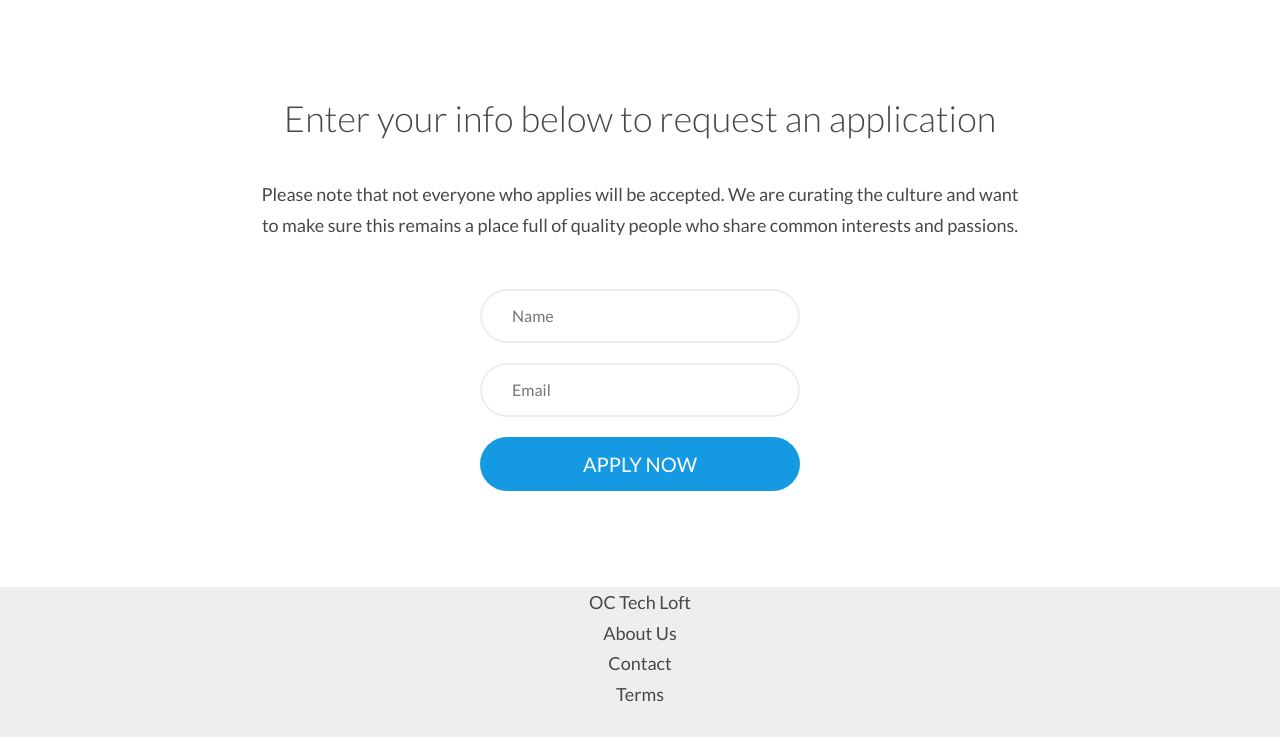
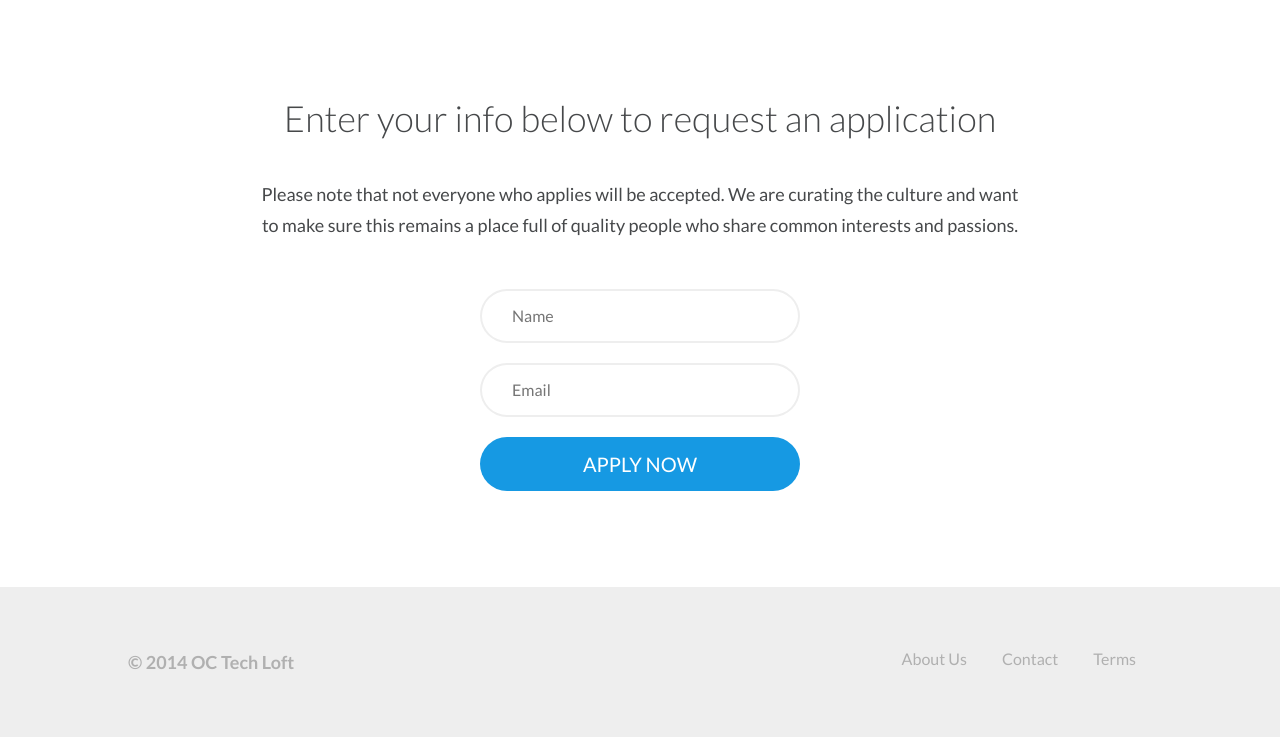
Before and after one commit to Kajabi/techloft, a plain HTML site: page index.html in a window 1280 px wide. Shown: the part 2803-3540 px from the top of the page. Before the commit the page ends 3513 px from the top, so only its background shows below. Drawn offline with nearby package versions, Linux system fonts and the light colour scheme.

Commit message:
Fixed the footer.

```diff
--- a/index.html
+++ b/index.html
@@ -120,10 +120,12 @@
     </div>
     <div class="section" id="footer">
       <div class="container">
-        <p>OC Tech Loft</p>
-        <p>About Us</p>
-        <p>Contact</p>
-        <p>Terms</p>
+        <p id="footer-left">&copy; 2014 OC Tech Loft</p>
+        <div id="footer-items">
+          <a class="pure-button button-footer">About Us</a>
+          <a class="pure-button button-footer">Contact</a>
+          <a class="pure-button button-footer">Terms</a>
+        </div>
       </div>
     </div>
 
--- a/scss/style.scss
+++ b/scss/style.scss
@@ -56,12 +56,19 @@ $color-default:           $tubular-text;
 $container-width:         64em;
 $text-container-width:    48em;
 
-
 // Navigation
 $nav-height:              3em;
 $nav-padding:             1em;
 $nav-button-color:        transparent;
 $nav-item-color:          $tubular-text;
+
+// Footer
+$footer-height:           3em;
+$footer-padding:          3em;
+$footer-background-color: #EEE;
+$footer-button-color:     transparent;
+$footer-item-color:       $light-grey;
+$footer-item-size:        1em;
 
 // Styling
 $overlay-opacity:         0.9;
@@ -161,16 +168,26 @@ img { display: block; }
 }
 
 .button-nav,
+.button-footer,
 #hamburger-icon {
   font-size: 1em;
   font-weight: 400;
   padding: 0 1em;
-  line-height: $nav-height;
   margin: 0;
   color: $nav-item-color;
+  strong { font-weight: 700; }
+}
+
+.button-nav {
+  line-height: $nav-height;
   background: $nav-button-color;
-  strong { font-weight: 700; }
   &:focus, &:active, &:hover { background: $nav-button-color; }
+}
+
+.button-footer {
+  line-height: $footer-height;
+  background: $footer-button-color;
+  &:focus, &:active, &:hover { background: $footer-button-color; }
 }
 
 #hamburger-icon {
@@ -385,7 +402,16 @@ img { display: block; }
 //
 //////////////////////////////////////////////////
 #footer {
-  background: #EEE;
+  padding: $footer-padding 0;
+  background: $footer-background-color;
+  p, a {
+    font-size: $footer-item-size;
+    color: $footer-item-color;
+    line-height: $footer-height;
+  }
+  p { font-size: 1.125em; font-weight: 700; }
+  #footer-left { float: left; }
+  #footer-items { float: right; }
 }
 
 
@@ -457,6 +483,13 @@ img { display: block; }
   .side-by-side {
     height: 40em;
   }
+
+  #footer {
+    #footer-items,
+    #footer-left {
+      float: none;
+    }
+  }
 }
 
 @media (max-width: 479px) {
```
Also changed, not shown: css/style.css.
